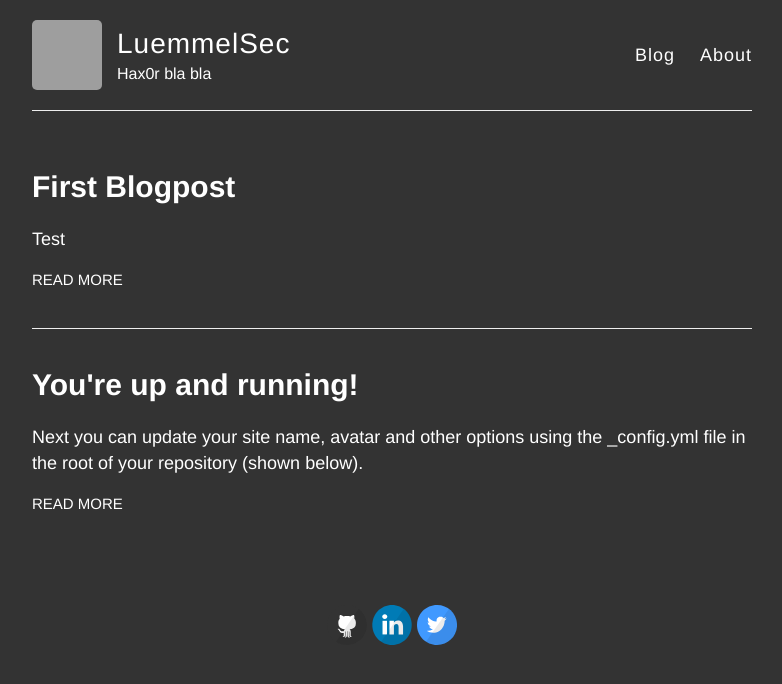
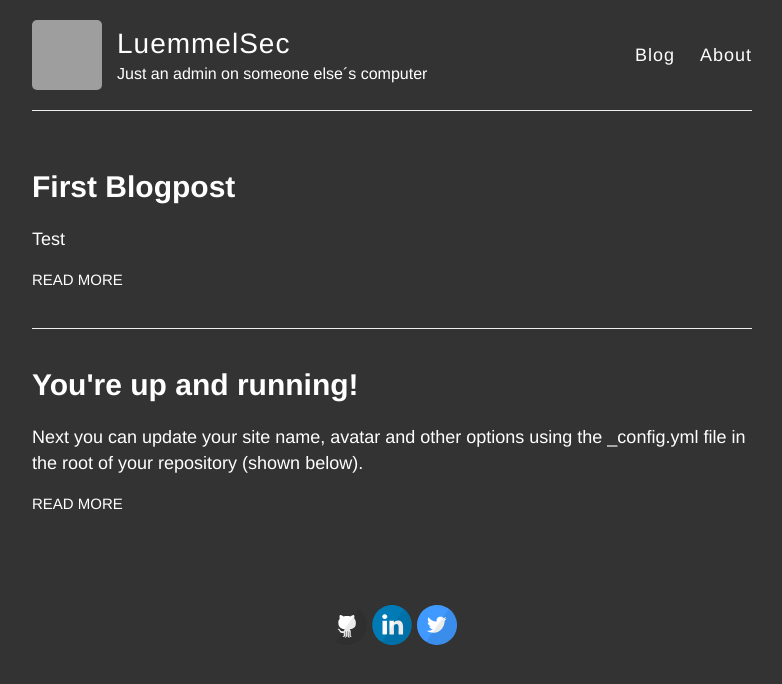
Before and after one commit to LuemmelSec/LuemmelSec.github.io, a Jekyll site: the page built from index.html, in a window 1280 px wide, cut to the strip 0-684 px from the top of the page. Shown: the whole strip, without its empty margins (248-1030 px from the left). Built offline with Jekyll 4.4.1, drawn with Linux system fonts in a browser that asks for light colours; grey boxes are pictures that could not be loaded.

Commit message:
Update _config.yml

```diff
--- a/_config.yml
+++ b/_config.yml
@@ -6,7 +6,7 @@
 name: LuemmelSec
 
 # Short bio or description (displayed in the header)
-description: Hax0r bla bla
+description: Just an admin on someone else´s computer
 
 # URL of your avatar or profile pic (you could use your GitHub profile pic)
 avatar: https://avatars1.githubusercontent.com/u/58529760?s=460&v=4
```
